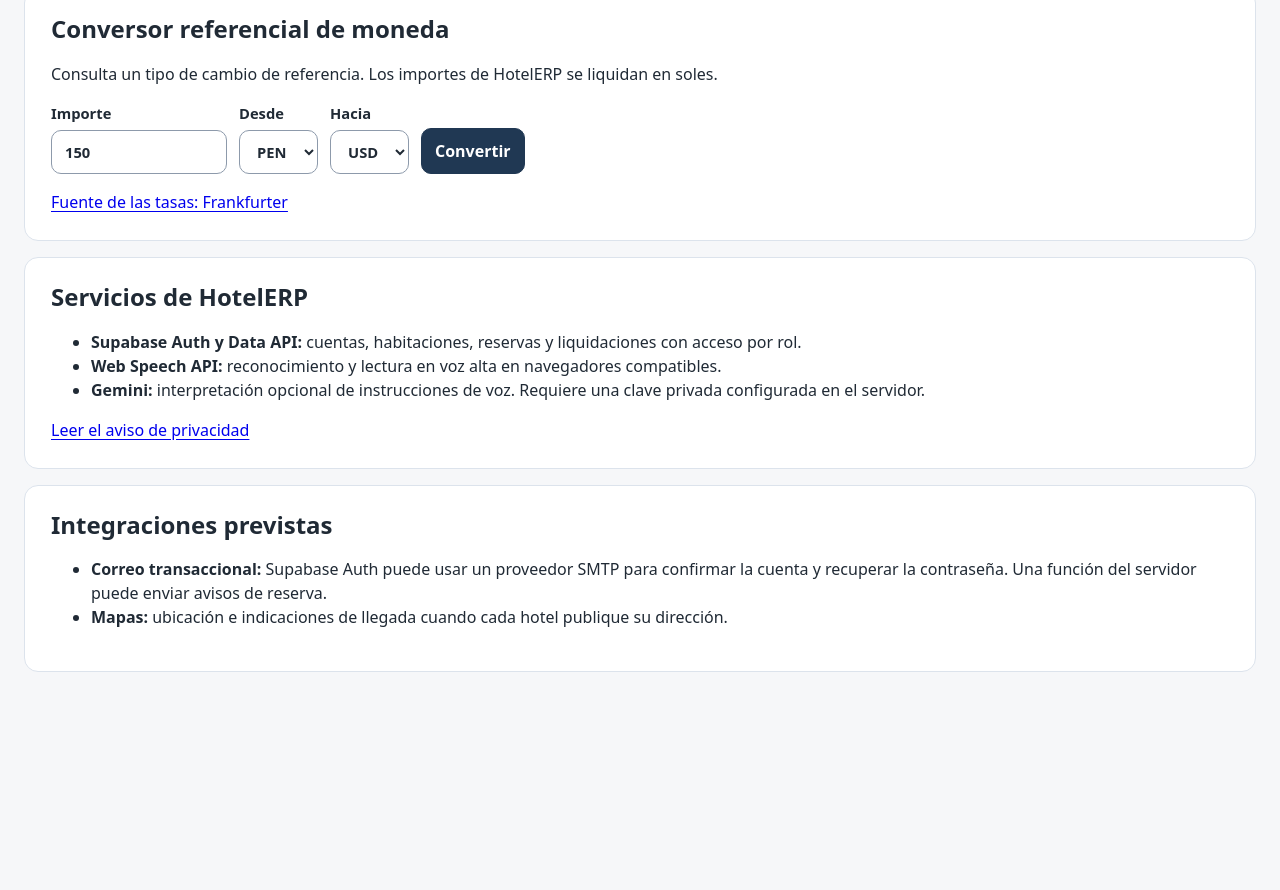
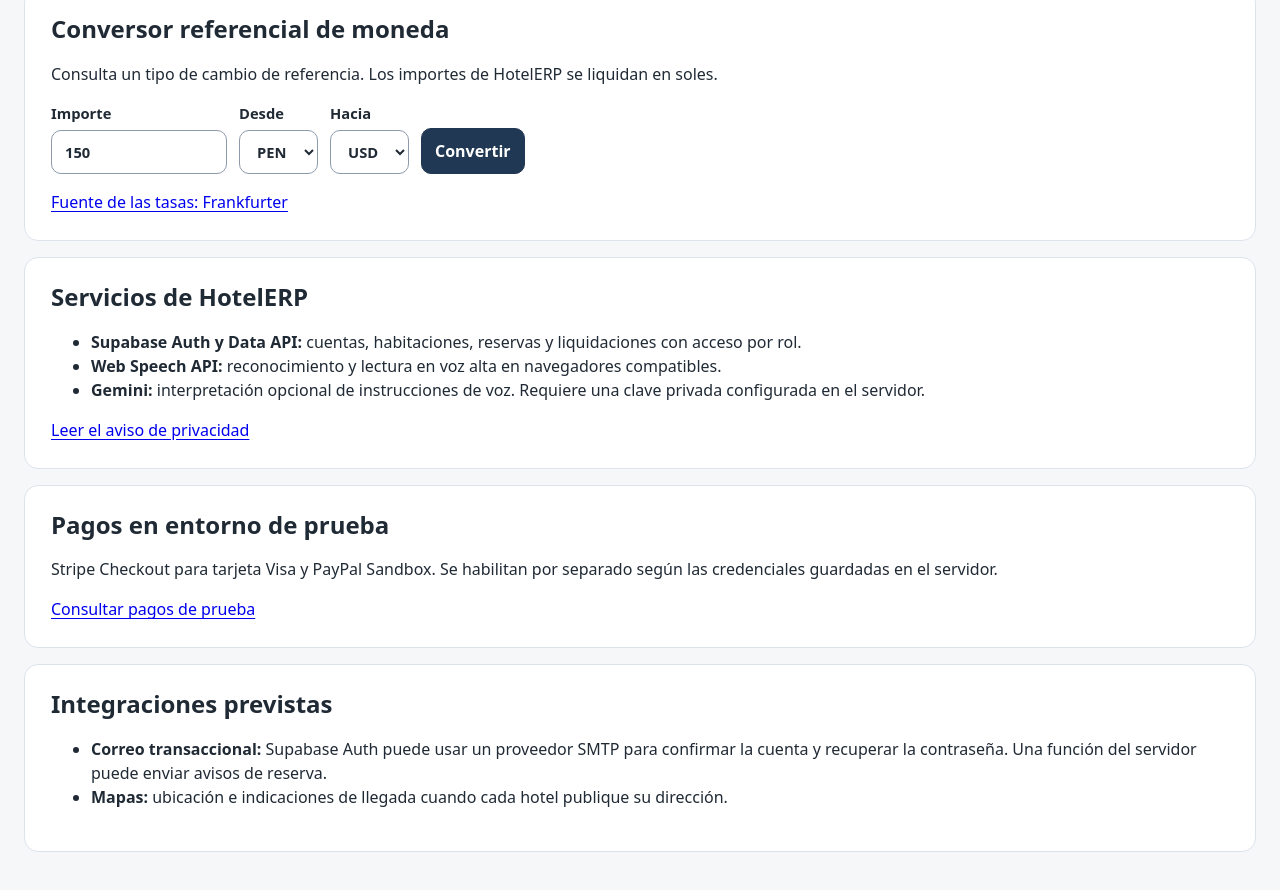
Before and after one commit to amadorjara-alt/HotelERP, a plain HTML site: page integraciones.html in a window 1280 px wide. Shown: the part 326-1216 px from the top of the page. Before the commit the page ends 1058 px from the top, so only its background shows below. Drawn offline with Linux system fonts and the light colour scheme; no server answers.

Commit message:
Documentar Stripe y PayPal en la página de integraciones

```diff
--- a/integraciones.html
+++ b/integraciones.html
@@ -6,4 +6,4 @@
 </section>
 <section class="panel" aria-labelledby="exchangeTitle"><h2 id="exchangeTitle">Conversor referencial de moneda</h2><p>Consulta un tipo de cambio de referencia. Los importes de HotelERP se liquidan en soles.</p>
 <form id="exchangeForm"><label>Importe<input name="amount" type="number" min="0" max="1000000" step="0.01" value="150" required></label><label>Desde<select name="from"><option>PEN</option><option>USD</option><option>EUR</option></select></label><label>Hacia<select name="to"><option>USD</option><option>PEN</option><option>EUR</option></select></label><button type="submit">Convertir</button></form><p id="exchangeResult" role="status" aria-live="polite"></p><a href="https://frankfurter.dev/">Fuente de las tasas: Frankfurter</a></section>
-<section class="panel"><h2>Servicios de HotelERP</h2><ul><li><strong>Supabase Auth y Data API:</strong> cuentas, habitaciones, reservas y liquidaciones con acceso por rol.</li><li><strong>Web Speech API:</strong> reconocimiento y lectura en voz alta en navegadores compatibles.</li><li><strong>Gemini:</strong> interpretación opcional de instrucciones de voz. Requiere una clave privada configurada en el servidor.</li></ul><a href="./privacidad.html">Leer el aviso de privacidad</a></section><section class="panel"><h2>Integraciones previstas</h2><ul><li><strong>Correo transaccional:</strong> Supabase Auth puede usar un proveedor SMTP para confirmar la cuenta y recuperar la contraseña. Una función del servidor puede enviar avisos de reserva.</li><li><strong>Mapas:</strong> ubicación e indicaciones de llegada cuando cada hotel publique su dirección.</li></ul></section></main></body></html>
+<section class="panel"><h2>Servicios de HotelERP</h2><ul><li><strong>Supabase Auth y Data API:</strong> cuentas, habitaciones, reservas y liquidaciones con acceso por rol.</li><li><strong>Web Speech API:</strong> reconocimiento y lectura en voz alta en navegadores compatibles.</li><li><strong>Gemini:</strong> interpretación opcional de instrucciones de voz. Requiere una clave privada configurada en el servidor.</li></ul><a href="./privacidad.html">Leer el aviso de privacidad</a></section><section class="panel"><h2>Pagos en entorno de prueba</h2><p>Stripe Checkout para tarjeta Visa y PayPal Sandbox. Se habilitan por separado según las credenciales guardadas en el servidor.</p><a href="./pagos.html">Consultar pagos de prueba</a></section><section class="panel"><h2>Integraciones previstas</h2><ul><li><strong>Correo transaccional:</strong> Supabase Auth puede usar un proveedor SMTP para confirmar la cuenta y recuperar la contraseña. Una función del servidor puede enviar avisos de reserva.</li><li><strong>Mapas:</strong> ubicación e indicaciones de llegada cuando cada hotel publique su dirección.</li></ul></section></main></body></html>
```
